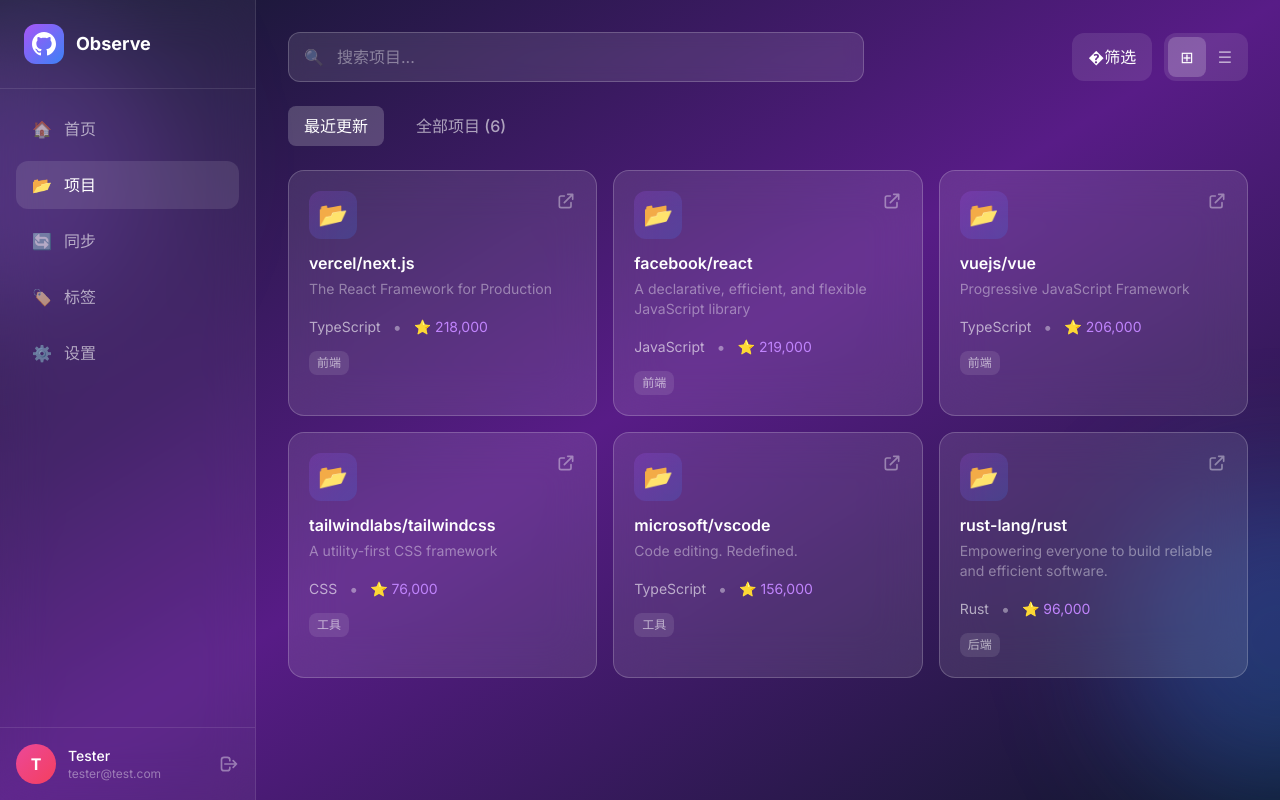
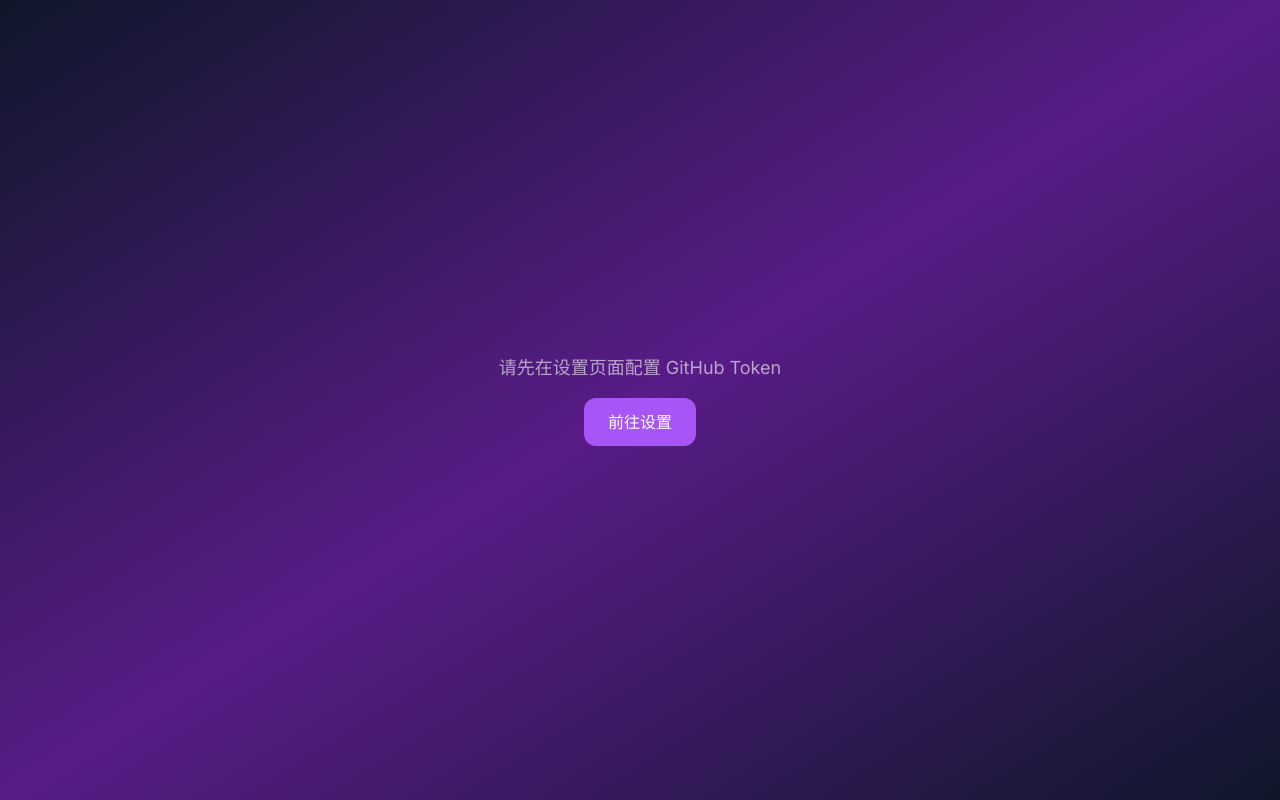
Before and after one commit to Sakuragi27/github-observe, a Next.js app: page /projects in a window 1280 px wide. Built offline with nearby package versions, Linux system fonts and the light colour scheme.

Commit message:
feat: 项目列表数据源从Mock切换到真实GitHub API

```diff
--- a/src/app/projects/page.tsx
+++ b/src/app/projects/page.tsx
@@ -24,23 +24,7 @@
   count: number
 }
 
-// 模拟数据 - v1.0
-const mockProjects: Project[] = [
-  { id: '1', name: 'next.js', fullName: 'vercel/next.js', description: 'The React Framework for Production', htmlUrl: 'https://github.com/vercel/next.js', stargazersCount: 218000, language: 'TypeScript', topics: ['react', 'framework'], tags: [{ id: '1', name: '前端', slug: 'frontend' }], starredAt: '2024-01-15' },
-  { id: '2', name: 'react', fullName: 'facebook/react', description: 'A declarative, efficient, and flexible JavaScript library', htmlUrl: 'https://github.com/facebook/react', stargazersCount: 219000, language: 'JavaScript', topics: ['react', 'ui'], tags: [{ id: '1', name: '前端', slug: 'frontend' }], starredAt: '2024-01-14' },
-  { id: '3', name: 'vue', fullName: 'vuejs/vue', description: 'Progressive JavaScript Framework', htmlUrl: 'https://github.com/vuejs/vue', stargazersCount: 206000, language: 'TypeScript', topics: ['vue', 'framework'], tags: [{ id: '2', name: '前端', slug: 'frontend' }], starredAt: '2024-01-13' },
-  { id: '4', name: 'tailwindcss', fullName: 'tailwindlabs/tailwindcss', description: 'A utility-first CSS framework', htmlUrl: 'https://github.com/tailwindlabs/tailwindcss', stargazersCount: 76000, language: 'CSS', topics: ['css', 'framework'], tags: [{ id: '3', name: '工具', slug: 'tool' }], starredAt: '2024-01-12' },
-  { id: '5', name: 'vscode', fullName: 'microsoft/vscode', description: 'Code editing. Redefined.', htmlUrl: 'https://github.com/microsoft/vscode', stargazersCount: 156000, language: 'TypeScript', topics: ['editor', 'tool'], tags: [{ id: '3', name: '工具', slug: 'tool' }], starredAt: '2024-01-11' },
-  { id: '6', name: 'rust', fullName: 'rust-lang/rust', description: 'Empowering everyone to build reliable and efficient software.', htmlUrl: 'https://github.com/rust-lang/rust', stargazersCount: 96000, language: 'Rust', topics: ['systems', 'language'], tags: [{ id: '4', name: '后端', slug: 'backend' }], starredAt: '2024-01-10' },
-]
-
-const mockTags: Tag[] = [
-  { id: '1', name: '前端', slug: 'frontend', count: 156 },
-  { id: '2', name: '后端', slug: 'backend', count: 89 },
-  { id: '3', name: '工具', slug: 'tool', count: 234 },
-  { id: '4', name: 'AI/ML', slug: 'ai-ml', count: 67 },
-  { id: '5', name: '开源', slug: 'opensource', count: 312 },
-]
+// 项目数据从 API 获取
 
 export default function ProjectsPage() {
   const router = useRouter()
@@ -50,9 +34,38 @@
   const [selectedTags, setSelectedTags] = useState<string[]>([])
   const [selectedLang, setSelectedLang] = useState<string>('')
   const [showFilters, setShowFilters] = useState(false)
+  const [projects, setProjects] = useState<Project[]>([])
+  const [tags, setTags] = useState<Tag[]>([])
+  const [loading, setLoading] = useState(true)
+  const [hasToken, setHasToken] = useState(false)
 
-  const projects = mockProjects
-  const tags = mockTags
+  useEffect(() => {
+    const fetchData = async () => {
+      try {
+        const token = localStorage.getItem('token')
+        if (!token) {
+          setLoading(false)
+          return
+        }
+
+        const res = await fetch('/api/projects', {
+          headers: { Authorization: `Bearer ${token}` }
+        })
+
+        if (res.ok) {
+          const data = await res.json()
+          setProjects(data.projects || [])
+          setHasToken(true)
+        }
+      } catch (err) {
+        console.error('Failed to fetch projects:', err)
+      } finally {
+        setLoading(false)
+      }
+    }
+
+    fetchData()
+  }, [])
 
   const filteredProjects = projects.filter(p => {
     const matchesSearch = p.name.toLowerCase().includes(searchQuery.toLowerCase()) ||
@@ -72,6 +85,32 @@
   const handleLogout = () => {
     localStorage.removeItem('token')
     router.push('/login')
+  }
+
+  // 加载状态
+  if (loading) {
+    return (
+      <div className="min-h-screen bg-gradient-to-br from-slate-900 via-purple-900 to-slate-900 flex items-center justify-center">
+        <div className="text-white text-lg">加载中...</div>
+      </div>
+    )
+  }
+
+  // 未配置 Token
+  if (!hasToken && projects.length === 0) {
+    return (
+      <div className="min-h-screen bg-gradient-to-br from-slate-900 via-purple-900 to-slate-900 flex items-center justify-center">
+        <div className="text-center">
+          <div className="text-white/60 text-lg mb-4">请先在设置页面配置 GitHub Token</div>
+          <button
+            onClick={() => router.push('/settings')}
+            className="px-6 py-3 bg-purple-500 text-white rounded-xl hover:bg-purple-600 transition"
+          >
+            前往设置
+          </button>
+        </div>
+      </div>
+    )
   }
 
   return (
```
